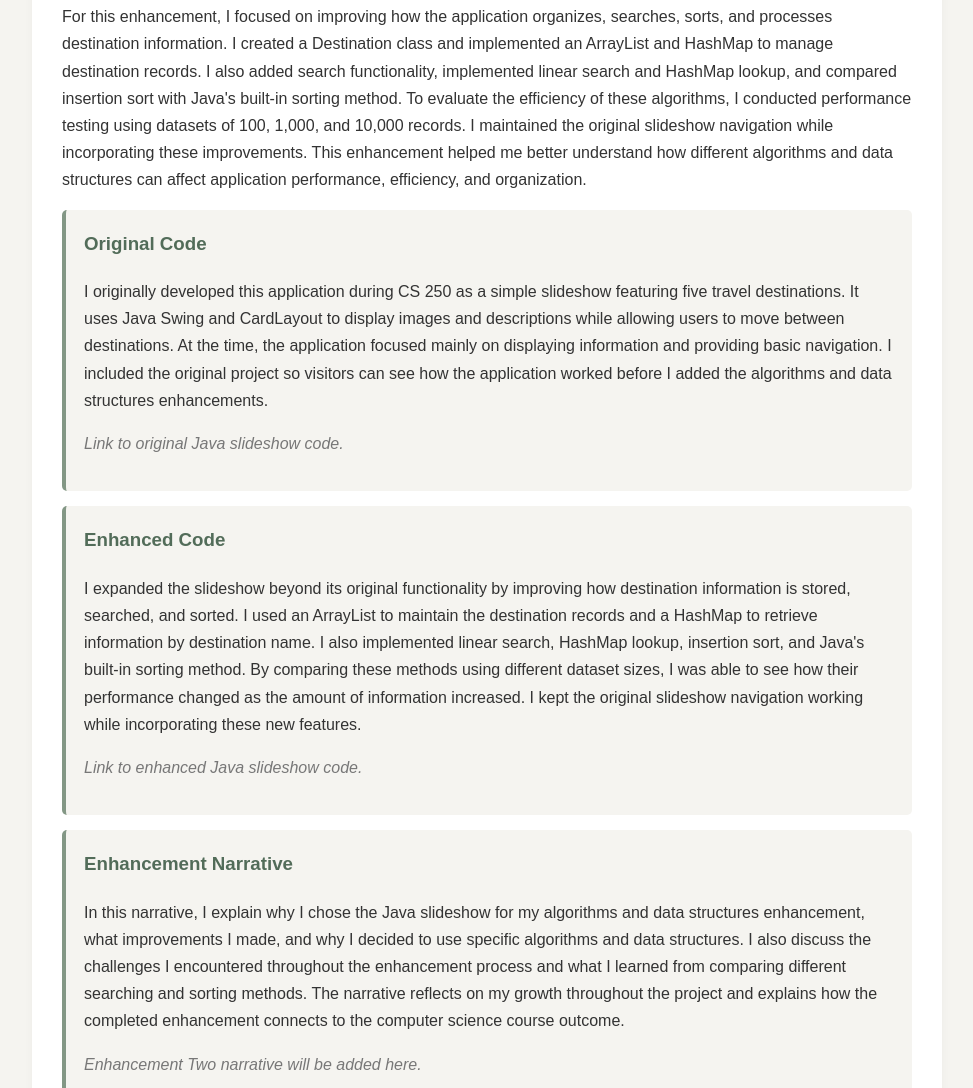
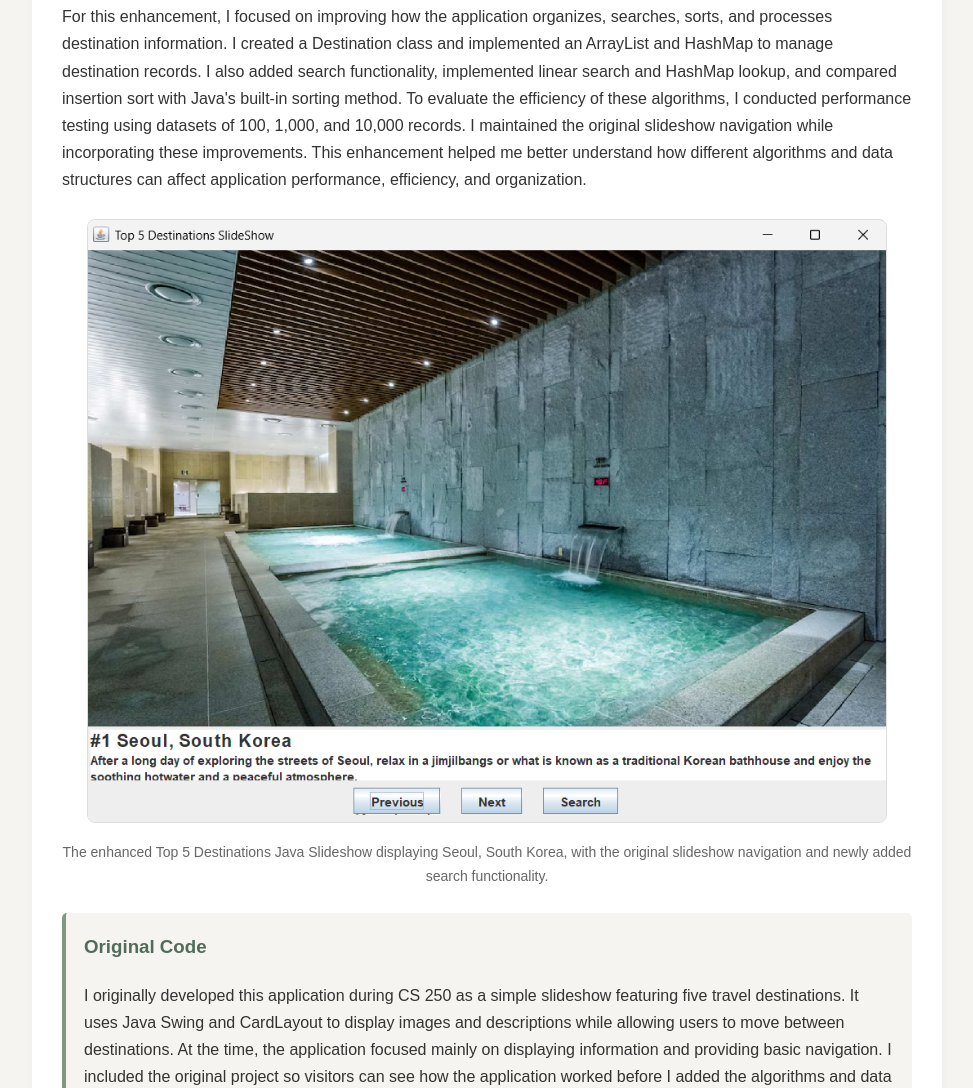
Before and after one commit to LisaUlrick20/LisaUlrick20.github.io, a plain HTML site: page index.html in a window 1280 px wide. Shown: the part 4364-5452 px from the top of the page, without its empty margins (153-1126 px from the left). Drawn offline with Linux system fonts and the light colour scheme.

Commit message:
Add Java slideshow screenshot and description
Added a new Java slideshow screenshot with navigation and search functionality.

```diff
--- a/index.html
+++ b/index.html
@@ -415,6 +415,25 @@
                 and data structures can affect application performance, efficiency, and organization.
             </p>
 
+            <!-- Enhancement Two: Java Slideshow Screenshot -->
+            <div style="text-align: center; margin: 25px 0;">
+
+            <img
+                src="Enhancement_Two_Slideshow.png"
+                alt="Enhanced Java slideshow displaying Seoul, South Korea, with navigation and search functionality"
+                style="width: 100%; max-width: 800px; height: auto;
+               border-radius: 8px; border: 1px solid #dddddd;"
+            >
+
+            <p style="font-size: 14px; color: #666666; margin-top: 10px;">
+                The enhanced Top 5 Destinations Java Slideshow
+                displaying Seoul, South Korea, with the original
+                slideshow navigation and newly added search functionality.
+            </p>
+
+</div>
+
+
             <!-- Enhancement Two: Original Code -->
             <div class="resource-box">
                 <h3>Original Code</h3>
```
